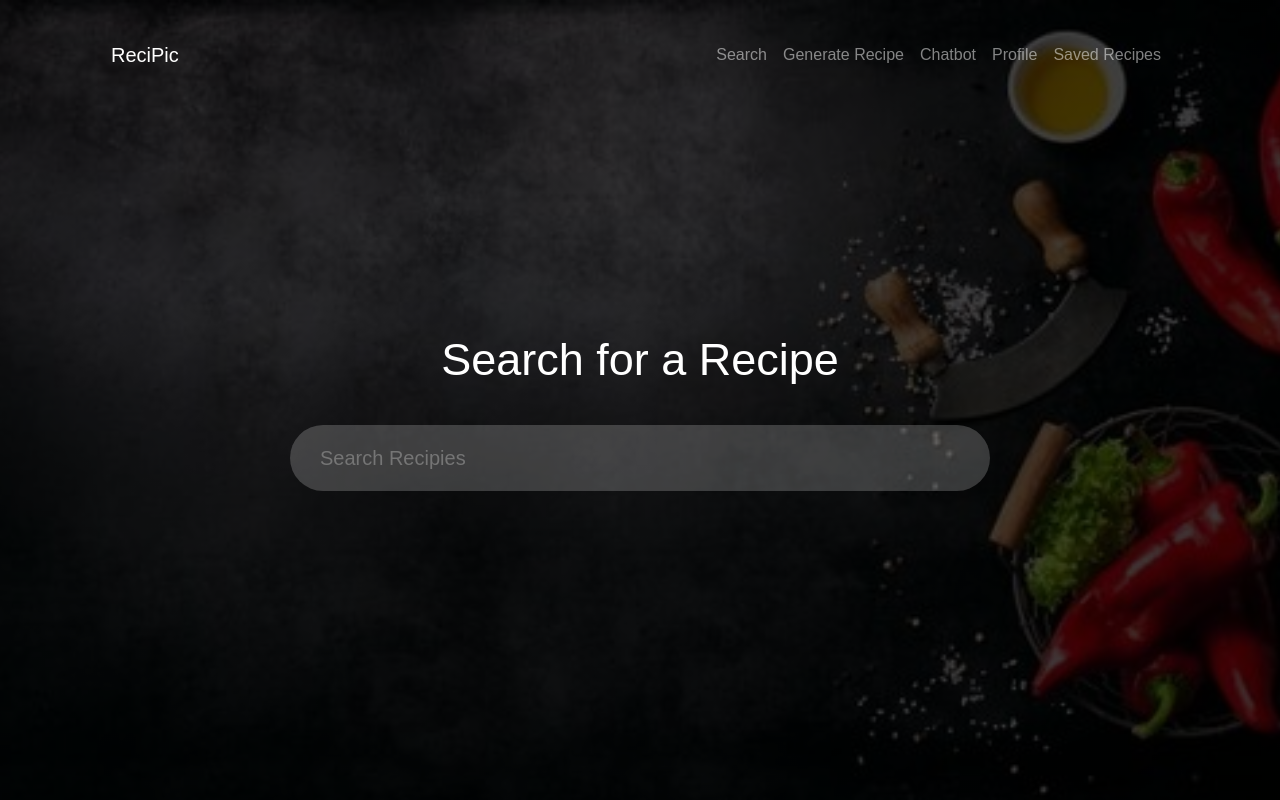
After one commit to RutujaBangera/ReciPic_main, a Flask app: page /search in a window 1280 px wide. The commit adds this page. Run offline with Flask 3, Linux system fonts and the light colour scheme; some libraries are stand-ins or nearby versions; some web fonts are replaced.

Commit message:
Rutuja added login,signup and search bar

```diff
--- a/app.py
+++ b/app.py
@@ -51,6 +51,11 @@
 def index():
     return render_template('index.html')
 
+@app.route('/search')
+def search():
+    return render_template('search.html')
+
+
 @app.route('/generate_recipe')
 def generate_recipe():
     return render_template('generate_recipe.html')
--- a/static/script.js
+++ b/static/script.js
@@ -1,4 +1,10 @@
-// Include jQuery library
+let popup = document.getElementById("popup");
+function openPopup(){
+    popup.classList.add("open-popup");
+}
+function closePopup(){
+    popup.classList.remove("open-popup");
+}
 extras = {}
 $('.btn-filter').on('click', function() {
   const category = $(this).find('input').attr('name');
@@ -75,6 +81,9 @@
 `;
 
 
+
+
+
         document.getElementById("recipe-container").innerHTML = recipeHTML;
         document.getElementById('home-content').style.display = 'None';
         document.getElementById('filter-card').style.display = 'None';
--- a/static/styles.css
+++ b/static/styles.css
@@ -279,3 +279,118 @@
     max-width: 100px;
     max-height: 100px;
 }
+
+
+ /* Search bar */
+
+ .search-container{
+    height: 400px;
+    width: 1000px;
+    display: flex ;
+    align-items: center;
+    justify-content: center;
+    flex-direction: column;
+}
+.search-container h1{
+    padding-bottom: 30px;
+}
+.search-bar{
+    width: 100%;
+    max-width: 700px;
+    background: rgba(255, 255, 255, 0.2);
+    display: flex;
+    align-items: centre;
+    border-radius: 40px;
+    padding: 10px 10px;
+}
+.search-bar input{
+    background: transparent;
+    flex: 1;
+    border: 0;
+    outline: none;
+    padding: 8px 20px;
+    font-size: 20px;
+    color: #cacffc;
+}
+
+
+/* Popup login */
+.popup {
+    width: 400px;
+    height: 500px;
+    background: black;
+    border-radius: 6px;
+    position: fixed;
+    z-index: 1;
+    left: 50%;
+    top: 50%;
+    transform: translate(-50%, -50%) scale(0.1);
+    text-align: center;
+    padding: 0 30px 30px;
+    color: white;
+    border-radius: 5%;
+    visibility: hidden;
+    transition: transform 0.4s, top 0.4s;
+  }
+
+  .open-popup {
+    visibility: visible;
+    top: 50%;
+    transform: translate(-50%, -50%) scale(1);
+  }
+
+  .popup label {
+    display: block;
+    width: 100%;
+    margin-top: 10px;
+    margin-bottom: 5px;
+    text-align: left;
+    color: white;
+    font-weight: bold;
+  }
+
+  .popup input {
+    display: block;
+    width: 100%;
+    margin-bottom: 15px;
+    padding: 10px;
+    box-sizing: border-box;
+    border: 1px solid black;
+    border-radius: 5px;
+  }
+
+  .popup select {
+    display: block;
+    width: 100%;
+    margin-bottom: 15px;
+    padding: 10px;
+    box-sizing: border-box;
+    border: 1px solid white;
+    border-radius: 5px;
+  }
+
+  .popup button {
+    padding: 15px;
+    border-radius: 10px;
+    margin-top: 15px;
+    margin-bottom: 15px;
+    border: none;
+    color: white;
+    cursor: pointer;
+    background-color: white;
+    width: 100%;
+    font-size: 16px;
+  }
+
+  .wrap button {
+    padding: 8px;
+    border-radius: 10px;
+    margin-top: 10px;
+    margin-bottom: 10px;
+    border: none;
+    color: black;
+    cursor: pointer;
+    background-color: white;
+    width: 50%;
+    font-size: 16px;
+  }
--- a/templates/generate_recipe.html
+++ b/templates/generate_recipe.html
@@ -18,7 +18,7 @@
             </button>
             <div class="collapse navbar-collapse" id="navbarToggle">
                 <div class="ml-auto navbar-nav">
-                    <a class="nav-link nav-item" href="#">Search</a>
+                    <a class="nav-link nav-item" href="{{ url_for('search') }}">Search</a>
                     <a class="nav-link nav-item" href="{{ url_for('generate_recipe') }}">Generate Recipe</a>
                     <a class="nav-link nav-item" href="#">Chatbot</a>
                     <a class="nav-link nav-item" href="#">Profile</a>
--- /dev/null
+++ b/templates/search.html
@@ -0,0 +1,47 @@
+<!DOCTYPE html>
+<html lang="en">
+<head>
+    <meta charset="UTF-8">
+    <meta name="viewport" content="width=device-width, initial-scale=1.0">
+    <title>ReciPic</title>
+    <link rel="stylesheet" href="https://maxcdn.bootstrapcdn.com/bootstrap/4.0.0/css/bootstrap.min.css">
+    <link rel="stylesheet" href="{{ url_for('static', filename='styles.css') }}">
+</head>
+<body>
+    <nav class="navbar navbar-expand-md navbar-dark fixed-top">
+        <div class="container">
+            <a class="navbar-brand" href="{{ url_for('index') }}">ReciPic</a>
+            <button class="navbar-toggler" type="button" data-toggle="collapse" data-target="#navbarToggle"
+          aria-controls="navbarToggle" aria-expanded="false" aria-label="Toggle navigation">
+          <span class="navbar-toggler-icon"></span>
+        </button>
+        <div class="collapse navbar-collapse" id="navbarToggle">
+            <div class="ml-auto navbar-nav">
+                <a class="nav-link nav-item" href="{{ url_for('search') }}">Search</a>
+                <a class="nav-link nav-item" href="{{ url_for('generate_recipe') }}">Generate Recipe</a>
+                <a class="nav-link nav-item" href="#">Chatbot</a>
+                <a class="nav-link nav-item" href="#">Profile</a>
+                <a class="nav-link nav-item" href="#">Saved Recipes</a>
+            </div>
+        </div>
+    </div>
+        </div>
+    </nav>
+<div class="main">
+    <div class="home-content">
+        <div class="search-container">
+            <h1>Search for a Recipe</h1>
+            <form action="" class="search-bar">
+                <input type="text" placeholder="Search Recipies" name="q" autocomplete="off">
+                <!-- <button type="submit"></button> -->
+            </form>
+        </div>
+    </div>
+</div>
+
+<script src="https://code.jquery.com/jquery-3.2.1.slim.min.js"></script>
+<script src="https://cdnjs.cloudflare.com/ajax/libs/popper.js/1.12.9/umd/popper.min.js"></script>
+<script src="https://maxcdn.bootstrapcdn.com/bootstrap/4.0.0/js/bootstrap.min.js"></script>
+<script src="{{ url_for('static', filename='script.js') }}"></script>
+</body>
+</html>
```
Also changed, not shown: templates/index.html (+25 -2 lines).
